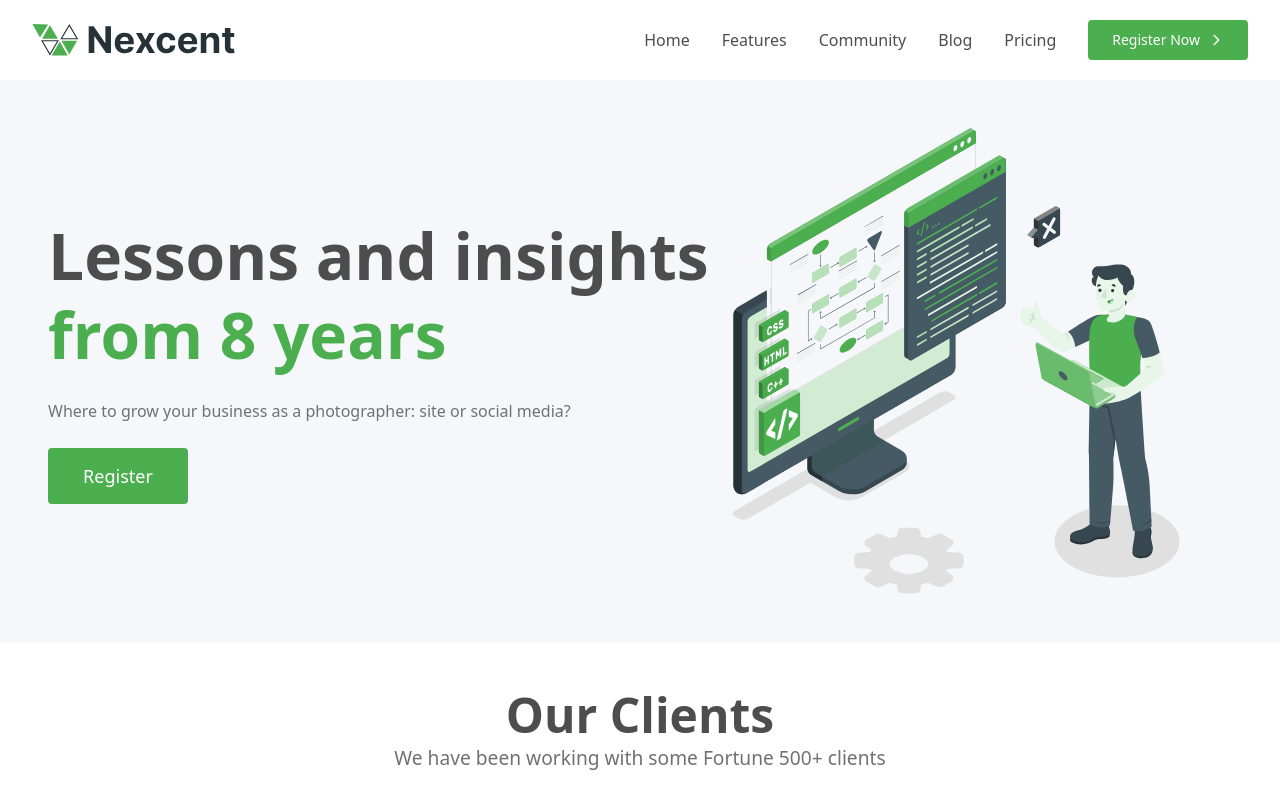
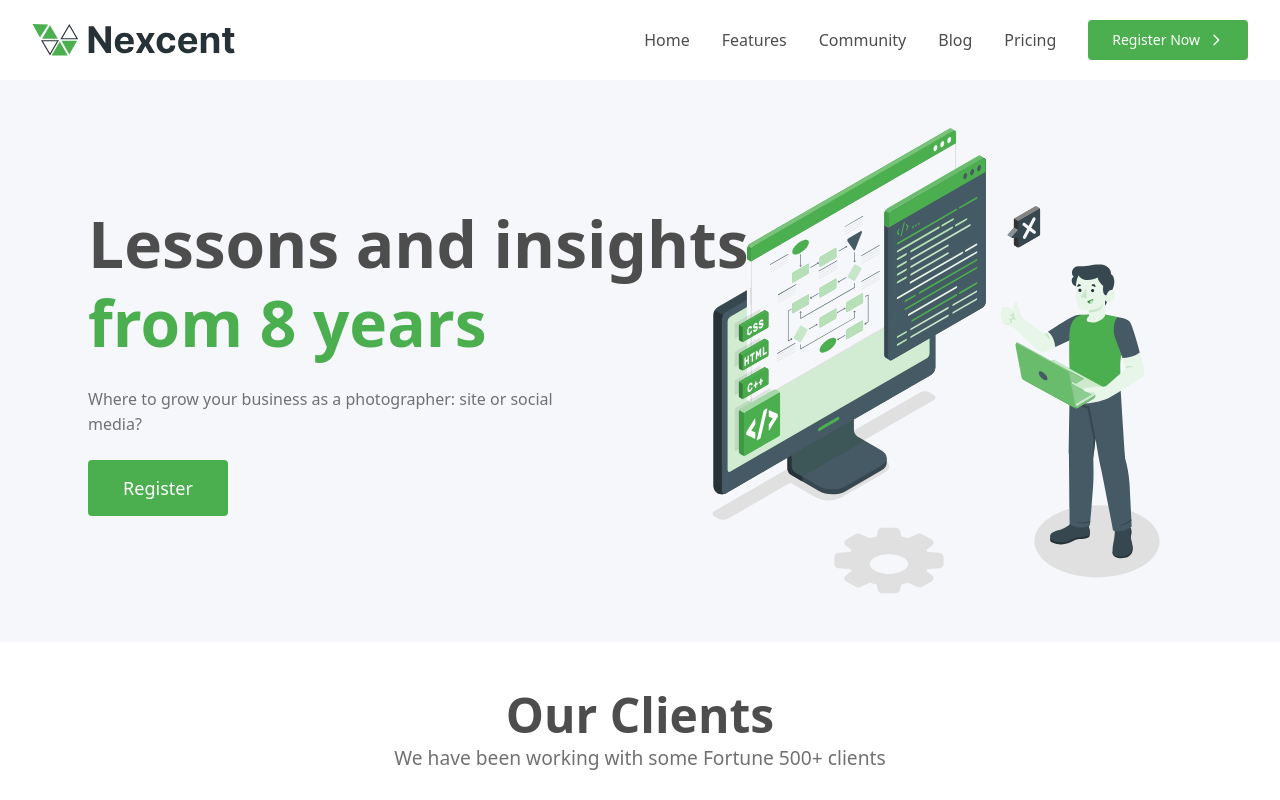
Before and after one commit to SkaRkaL/Nexcent-Landing-Page, a Next.js app: page / in a window 1280 px wide. Shown: the top 800 px of the page. Built offline with nearby package versions, Linux system fonts and the light colour scheme.

Commit message:
Refactor Achievements and Calender components for improved layout; add Customer component to Home page

```diff
--- a/src/app/components/Body/Achievements.tsx
+++ b/src/app/components/Body/Achievements.tsx
@@ -5,7 +5,7 @@ export default function Achievements() {
         <h2 className="text-3xl md:text-[2.5rem] text-[#4D4D4D] font-semibold">
           Helping a local
         </h2>
-        <h2 className="text-3xl md:text-[2.5rem] text-[#4CAF4F] font-semibold font-inter">
+        <h2 className="text-3xl md:text-[2.5rem] text-[#4CAF4F] text-center md:text-nowrap font-semibold font-inter">
           business reinvent itself
         </h2>
         <p className="text-lg relative top-3 md:text-[1rem] text-[#717171] font-light font-inter max-w-xl">
--- a/src/app/components/Body/Calender.tsx
+++ b/src/app/components/Body/Calender.tsx
@@ -23,7 +23,7 @@ export default function Calender() {
         <img
           src="pana.svg"
           alt="Unlock"
-          className="w-full max-w-[350px] md:max-w-[450px] h-auto sm:h-[500px] order-1 sm:order-2"
+          className="w-full max-w-[350px] md:max-w-[450px] h-auto sm:h-[500px] sm:order-2"
         />
 
       </div>
--- a/src/app/components/Home/HeroSection.tsx
+++ b/src/app/components/Home/HeroSection.tsx
@@ -2,7 +2,7 @@
 export default function HeroSection() {
   return (
     <div className="bg-[#F5F7FA] overflow-hidden w-[100vw]">
-      <div className="grid grid-cols-1 lg:grid-cols-2 gap-20 max-w-7xl mx-auto p-7 md:p-12">
+      <div className="grid grid-cols-1 lg:grid-cols-2 gap-20 max-w-[75rem] mx-auto p-7 md:p-12">
         <div className="flex flex-col justify-center space-y-6">
           <div className="relative right-0 space-x-2">
             <h2 className="text-3xl md:w-max w-[100%] md:text-[4rem] text-[#4D4D4D] font-semibold">
--- a/src/app/page.tsx
+++ b/src/app/page.tsx
@@ -6,6 +6,7 @@ import Community from "./components/Home/Community";
 import Unlock from "./components/Body/Unlock";
 import Calender from "./components/Body/Calender";
 import Achievements from "./components/Body/Achievements";
+import Customer from "./components/Body/Customer's";
 
 
 export default function Home() {
@@ -19,6 +20,8 @@ export default function Home() {
         <Unlock />
         <Achievements />
         <Calender />
+        <Customer />
+        <Achievements />
       </main>
     </div>
   );
```
